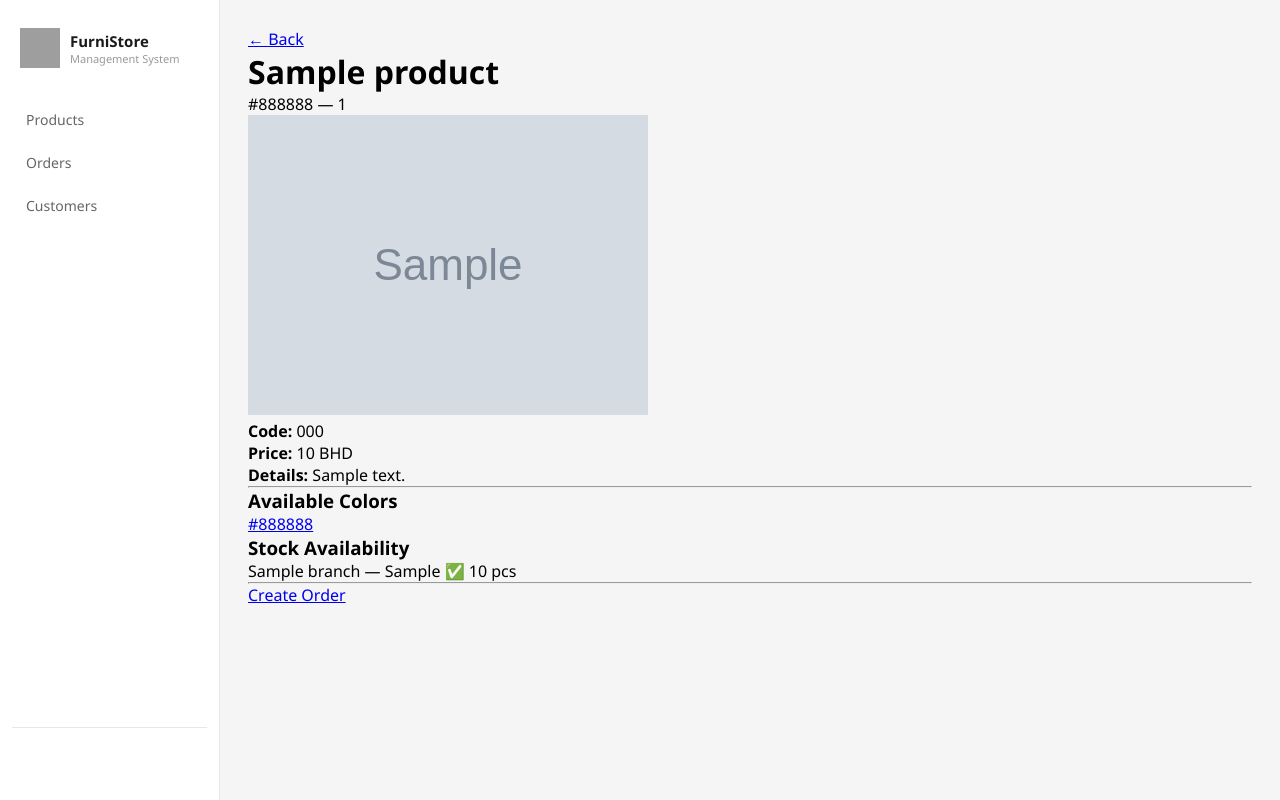
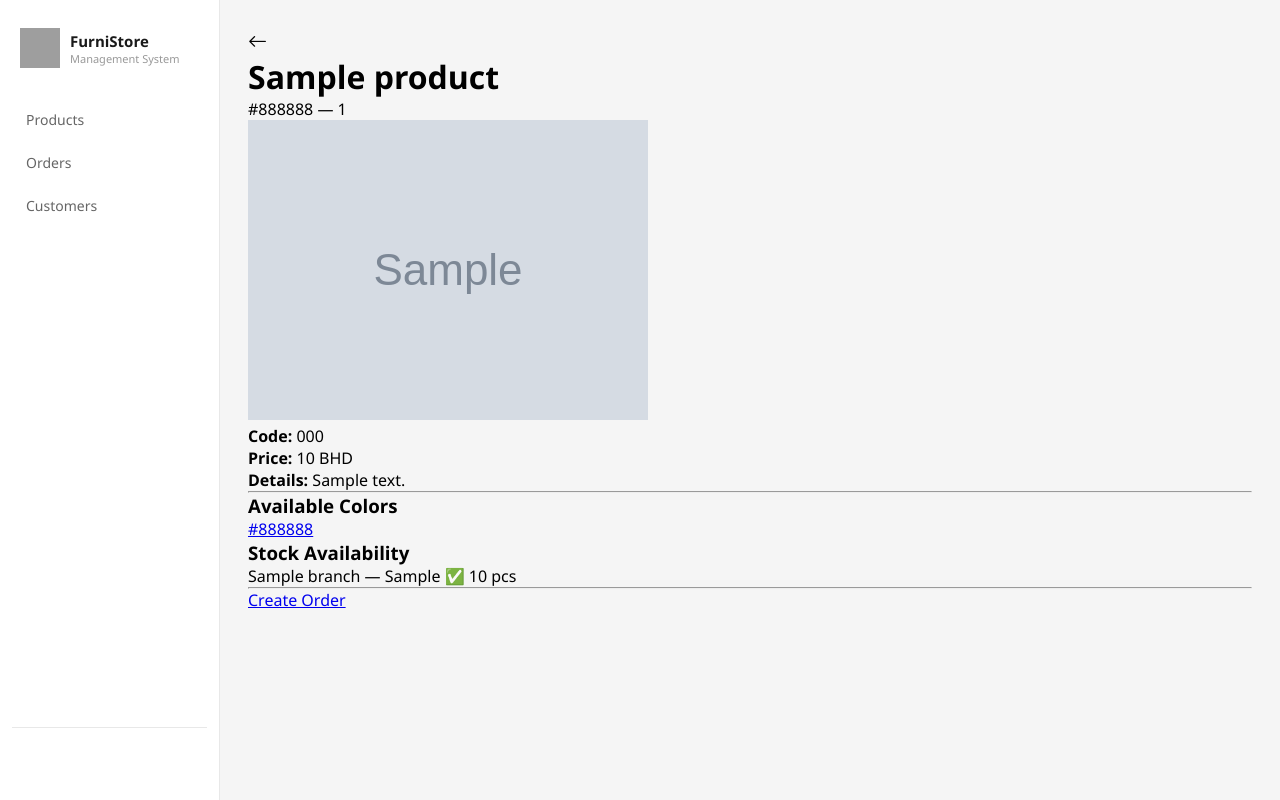
Before and after one commit to imryms/furniture-store-system, a Django app: template store/templates/products/product_detail.html in a window 1280 px wide. Run offline with Django 3.2, Linux system fonts and the light colour scheme; the template is opened without the code that fills it: most values are stand-ins (such as "Sample title", 1, 10 or a date in 2020); grey boxes marked "Sample" are stand-in pictures; grey boxes are pictures that could not be loaded.

Commit message:
change in product detials

```diff
--- a/store/templates/products/product_detail.html
+++ b/store/templates/products/product_detail.html
@@ -3,7 +3,9 @@
 {% block content %}
 
 <div class="page-header">
-    <a href="/products/">← Back</a>
+    <a href="/products/" style="text-decoration: none;">
+    <i class="bi bi-arrow-left" style="color: #000; font-size: 1.2rem;"></i>
+</a>
     <h1>{{ product.product.name }}</h1>
     <p>{{ product.color }} — {{ product.size }}</p>
 </div>
```
Also changed, not shown: store/templates/products/products.html (+5 -5 lines).
